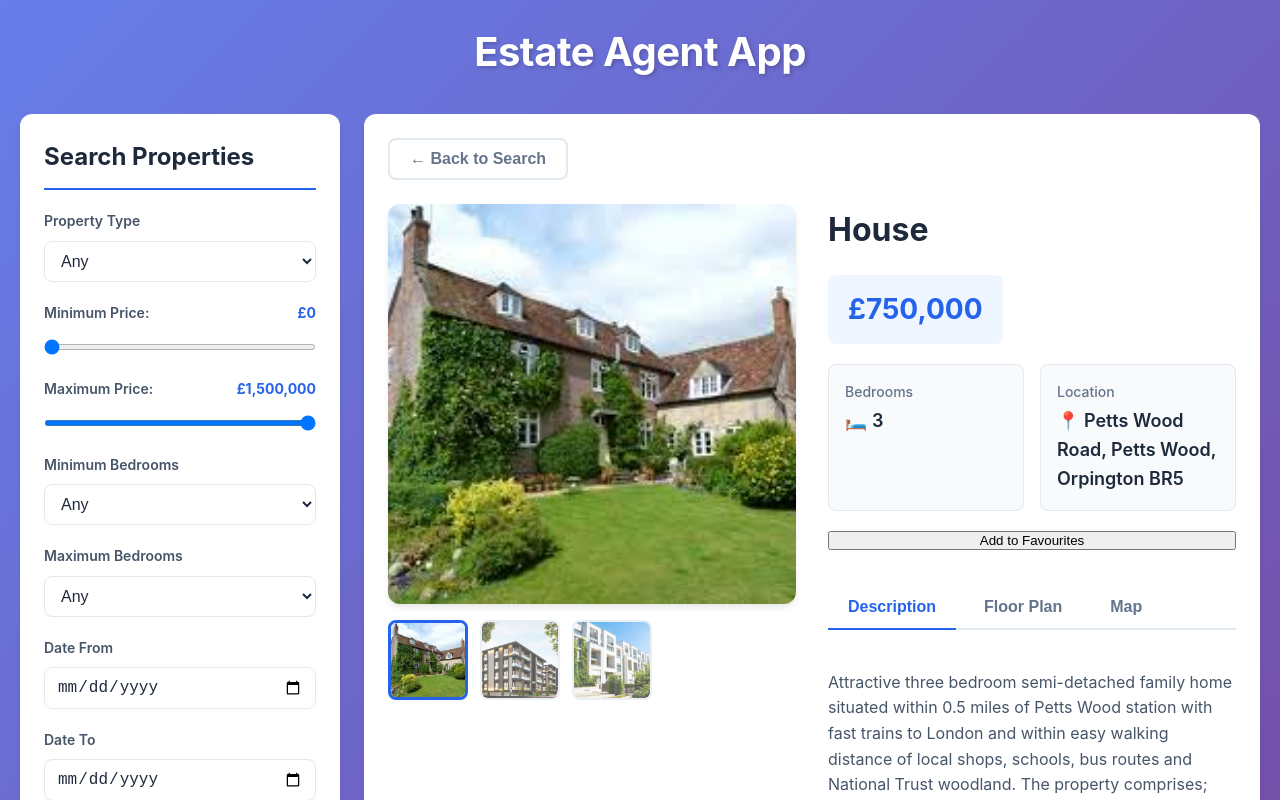
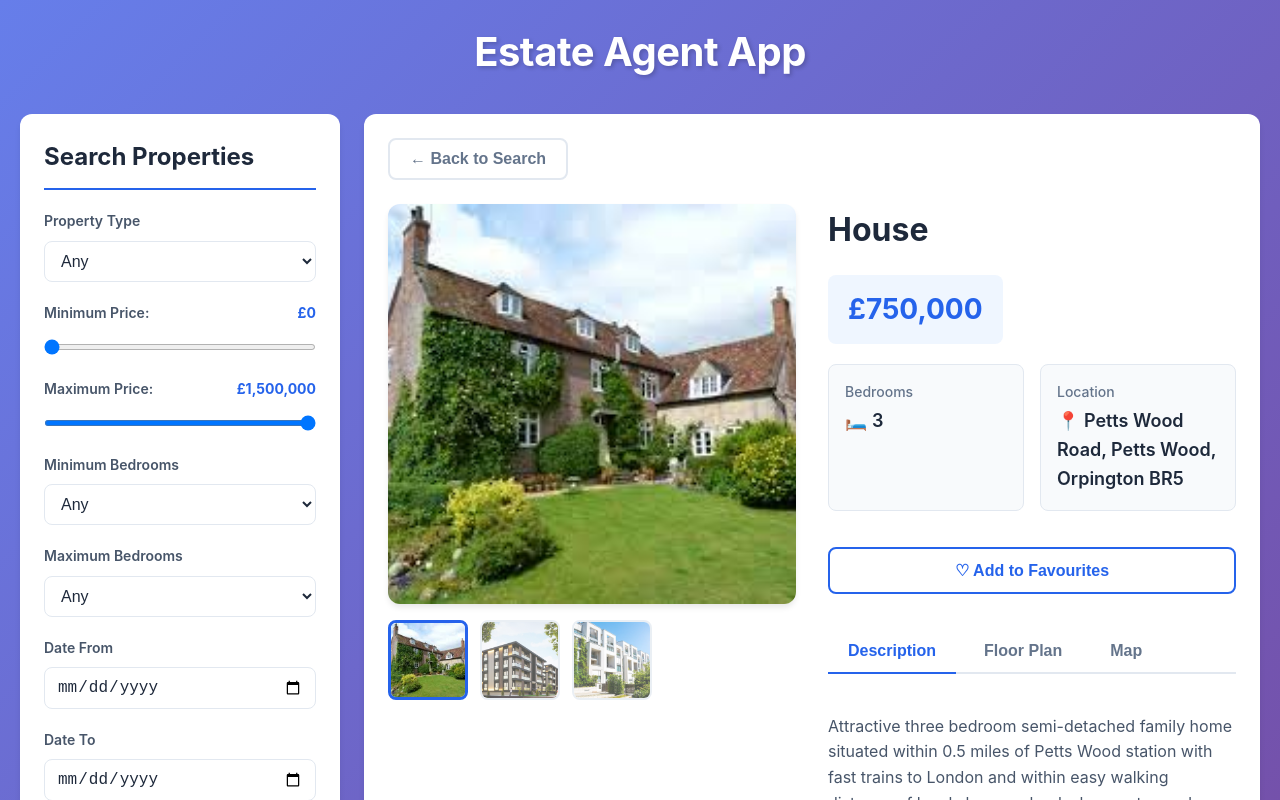
Before and after one commit to Gangulyy/React-CW, a React (Vite) app in the folder Estate-Agent-CW/: page / in a window 1280 px wide. Both pictures are taken after a click on the element 595 px from the left and 416 px from the top of the page. Shown: the top 800 px of the page. Built offline with nearby package versions, Linux system fonts and the light colour scheme.

Commit message:
Added styling to favouriteButton

```diff
--- a/Estate-Agent-CW/src/components/FavouriteButton.jsx
+++ b/Estate-Agent-CW/src/components/FavouriteButton.jsx
@@ -15,10 +15,37 @@ function FavouriteButton({ property, favourites, setFavourites }) {
   }
 
   return (
-    <button onClick={toggleFavourite}>
-      {isFavourite ? 'Remove from Favourites' : 'Add to Favourites'}
+    <button onClick={toggleFavourite} style={isFavourite ? styles.buttonActive : styles.button}>
+      {isFavourite ? '♥️ Remove from Favourites' : '♡ Add to Favourites'}
     </button>
   );
 }
 
+const styles = {
+  button: {
+    padding: '12px 24px',
+    fontSize: '1rem',
+    fontWeight: '600',
+    color: '#2563eb',
+    background: 'white',
+    border: '2px solid #2563eb',
+    borderRadius: '8px',
+    cursor: 'pointer',
+    transition: 'all 0.2s',
+    marginTop: '16px'
+  },
+  buttonActive: {
+    padding: '12px 24px',
+    fontSize: '1rem',
+    fontWeight: '600',
+    color: 'white',
+    background: '#ef4444',
+    border: '2px solid #ef4444',
+    borderRadius: '8px',
+    cursor: 'pointer',
+    transition: 'all 0.2s',
+    marginTop: '16px'
+  }
+};
+
 export default FavouriteButton;
```
